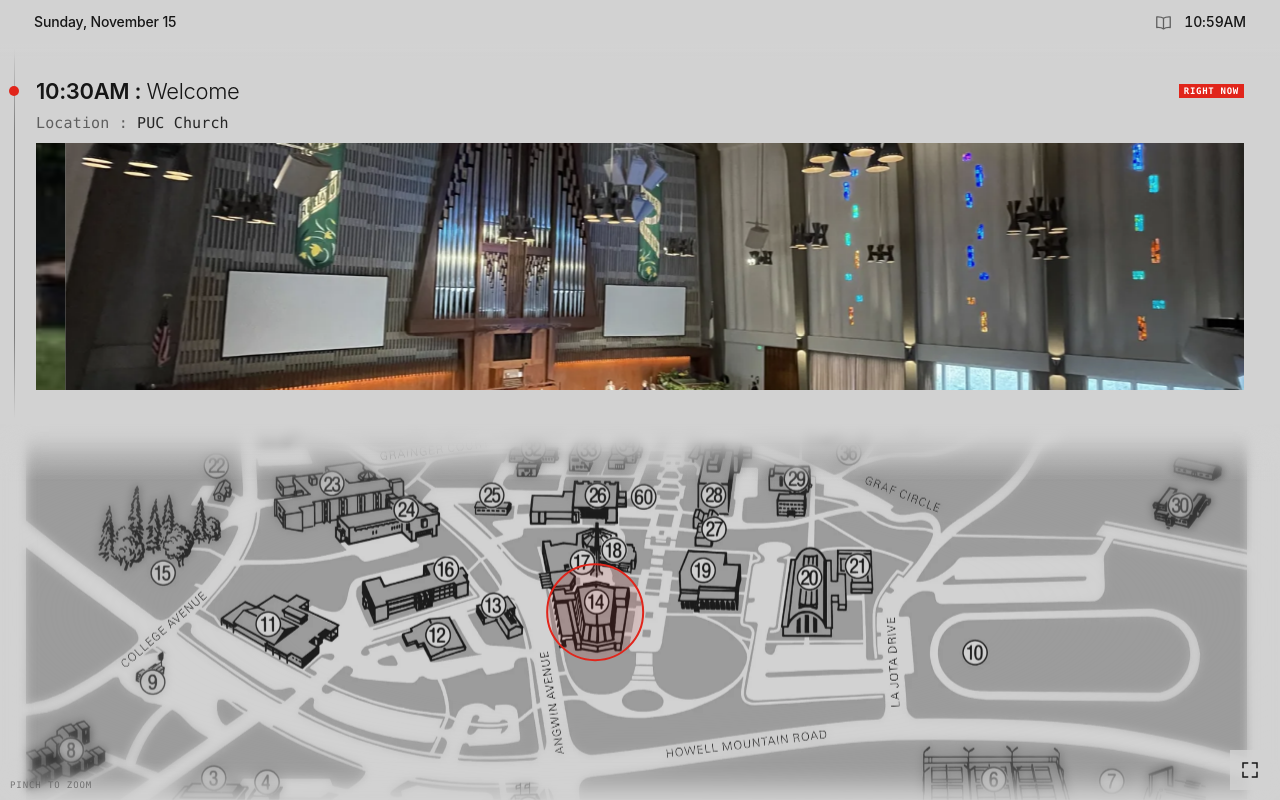
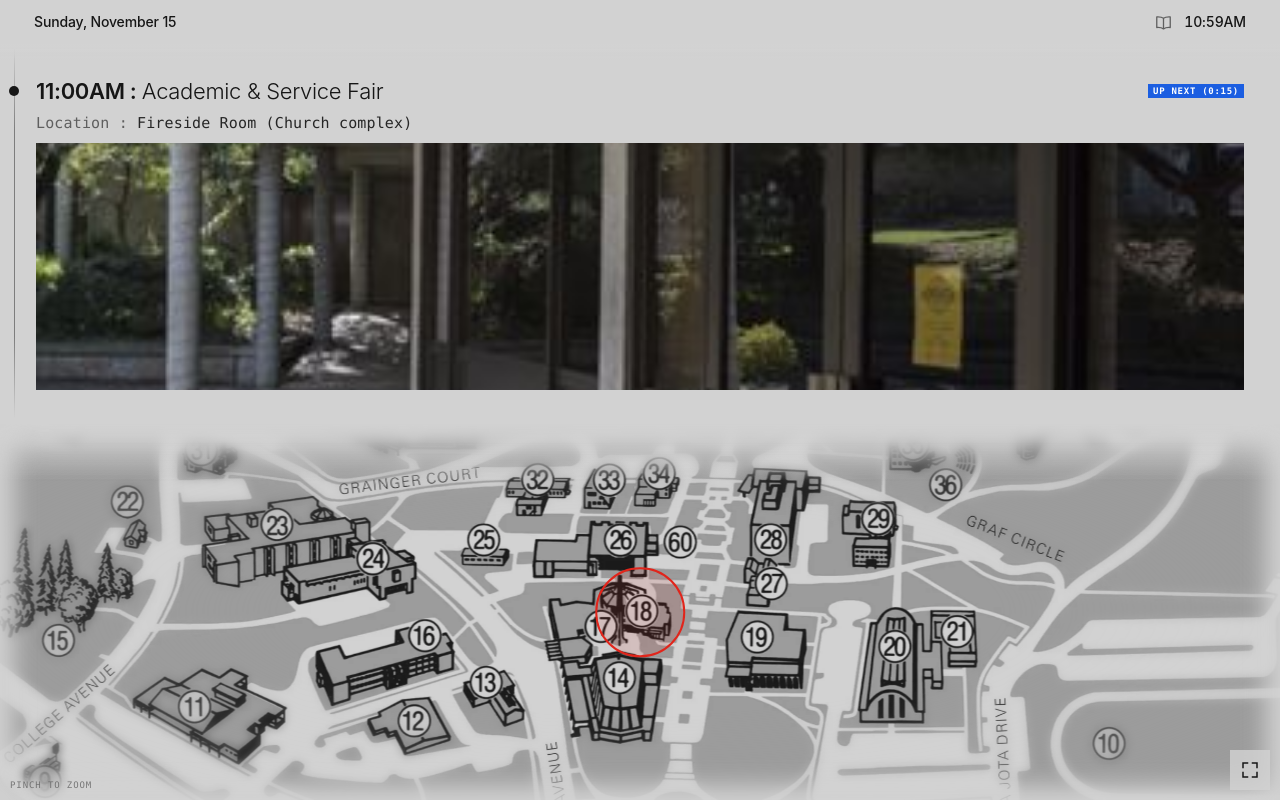
Before and after one commit to logseib/puc-college-days, a plain HTML site: page index.html in a window 1280 px wide. Drawn offline with Linux system fonts and the light colour scheme; no server answers.

Commit message:
Up next badge + 10-min early boot

```diff
--- a/assets/app.js
+++ b/assets/app.js
@@ -16,8 +16,17 @@
  *             on the settled card, then keep alternating; swipe away
  *             resets to the exterior. prefers-reduced-motion crossfades.
  *  3. Now:    on load, jumps to the live event (before the first: first;
- *             after the last: last). A compact "RIGHT NOW" tag sits on the title line of the
- *             live event; the rail dot is red. Both refresh each minute.
+ *             after the last: last). From 10 minutes before the next
+ *             event starts, the landing card is that next event so
+ *             people see what's coming without scrolling. A compact
+ *             "RIGHT NOW" tag still sits on the title line of the
+ *             live event; the rail dot is red. Those are not moved to
+ *             the upcoming card. From 10 minutes before the next start,
+ *             that upcoming card also gets a blue "UP NEXT (m:ss)"
+ *             badge (same shape as RIGHT NOW) with a live countdown;
+ *             at 0 the badge is removed and RIGHT NOW takes over on
+ *             that card, no reload needed. The map frames the card
+ *             that is shown.
  *  Rail:   a fixed fading hairline in the left margin. Dots are fixed
  *             on that rail and driven by scroll position (no time-based
  *             animation). Each bullet travels only ~70px along the line
@@ -99,13 +108,26 @@
     return Object.assign({}, e, { index: i, start, end, places, photo });
   });
 
-  /** Live event with the latest start; else next upcoming; else the last. */
+  /** Live event with the latest start; else next upcoming; else the last.
+   *  Used for the "RIGHT NOW" tag and the red rail dot, which always
+   *  mark the event that is actually happening. */
   function currentIndex(t) {
     let live = -1;
     items.forEach((it, i) => { if (it.start <= t && t < it.end && (live < 0 || it.start >= items[live].start)) live = i; });
     if (live >= 0) return live;
     const next = items.findIndex(it => it.start > t);
     return next >= 0 ? next : items.length - 1;
+  }
+
+  /* Card to open on (and to frame on the map). Same as currentIndex,
+   * except that from 10 minutes before the next event's start the
+   * next event is shown instead. Does not change currentIndex, so
+   * "RIGHT NOW" and the red dot stay on the live event. */
+  const EARLY_MS = 10 * MIN;
+  function focusIndex(t) {
+    const next = items.findIndex(it => it.start > t);
+    if (next >= 0 && t >= items[next].start - EARLY_MS) return next;
+    return currentIndex(t);
   }
 
   /* ---------------- 3. Render ---------------- */
@@ -140,6 +162,7 @@
           '<span class="lead"><span class="when">' + esc(fmtStart(it.start)) + '</span><span class="sep"> :&nbsp;</span></span>' +
           '<span class="name">' + esc(it.title) + "</span>" +
           '<span class="now-tag" aria-hidden="true">Right now</span>' +
+          '<span class="next-tag" aria-hidden="true">Up next</span>' +
         "</h2>" +
         '<div class="where"><span class="where-k">Location :</span> ' + esc(where) + (sub ? '<span class="note">' + esc(sub) + "</span>" : "") +
           (it.note ? '<span class="note">' + esc(it.note) + "</span>" : "") + "</div>" +
@@ -189,20 +212,39 @@
     const day = fmtDay(it.start);
     if (day !== shownDay) { barDate.textContent = day; shownDay = day; }
   }
+  function fmtCountdown(ms) {
+    const sec = Math.max(0, Math.ceil(ms / 1000));
+    return Math.floor(sec / 60) + ":" + String(sec % 60).padStart(2, "0");
+  }
+  /** Index of the next event if it starts within 10 minutes and has not started yet; else -1. */
+  function upNextIndex(t) {
+    const next = items.findIndex(it => it.start > t);
+    if (next >= 0 && t >= items[next].start - EARLY_MS) return next;
+    return -1;
+  }
   function updateRail() {
     const t = now();
+    const soon = upNextIndex(t);
     cards.forEach((c, i) => {
       const isLive = t >= items[i].start && t < items[i].end;
       c.classList.toggle("is-current", isLive);
       const tag = c.querySelector(".now-tag");
       if (tag) tag.setAttribute("aria-hidden", isLive ? "false" : "true");
       dots[i].classList.toggle("is-live", isLive);
+      const isUpNext = i === soon;
+      c.classList.toggle("is-up-next", isUpNext);
+      const nextTag = c.querySelector(".next-tag");
+      if (nextTag) {
+        if (isUpNext) nextTag.textContent = "UP NEXT (" + fmtCountdown(items[i].start - t) + ")";
+        nextTag.setAttribute("aria-hidden", isUpNext ? "false" : "true");
+      }
     });
   }
 
   /* ---------------- Clock ---------------- */
   function tickClock() {
     clock.innerHTML = fmtStart(now()) + (demo ? " <em>demo</em>" : "");
+    updateRail();   // v17: live UP NEXT countdown, and flip to RIGHT NOW at 0
   }
 
   /* ---------------- Scrolling + rail dots ---------------- */
@@ -661,7 +703,10 @@
   function refresh() { showHeader(visibleIndex()); updateRail(); }
 
   /* ---------------- Boot ---------------- */
-  const start = currentIndex(now());
+  /* There is no later auto-return to "now": the minute loop and
+   * visibilitychange only refresh the clock, RIGHT NOW tags, and
+   * red dots (refresh()). Resize re-snaps the already-visible card. */
+  const start = focusIndex(now());
   scrollToIndex(start, false);
   showHeader(start);
   updateRail();
@@ -693,5 +738,5 @@
     armHint();
   });
 
-  window.PUC_DEBUG = { now, items, currentIndex, scrollToIndex, map, titleLandingY, titleCenterY, cardH, syncDots, parkDot, armSlide, resetTracks, armHint, fireHint, clearHint, DOT_TRAVEL, HINT_IDLE, dots, timeline, SLIDE_DWELL, nudge, toggleFull, canHint };
+  window.PUC_DEBUG = { now, items, currentIndex, focusIndex, upNextIndex, scrollToIndex, map, titleLandingY, titleCenterY, cardH, syncDots, parkDot, armSlide, resetTracks, armHint, fireHint, clearHint, DOT_TRAVEL, HINT_IDLE, dots, timeline, SLIDE_DWELL, nudge, toggleFull, canHint };
 })();
--- a/assets/styles.css
+++ b/assets/styles.css
@@ -1,5 +1,5 @@
 /* =====================================================================
- * PUC College Days — styles (v16 : full-screen toggle at map bottom-right; plus in the header)
+ * PUC College Days — styles (v17 : blue UP NEXT countdown badge, same shape as RIGHT NOW)
  * Light gray paper, dark ink. Sticky header is only the date + clock.
  * Event time + title share one line next to the rail bullet. Photos
  * are 3:2. One fixed map in the bottom half of the screen, with the
@@ -13,6 +13,7 @@
   --muted: #5f5f5f;
   --faint: #a6a6a6;
   --red: #e1251b;
+  --blue: #1b5ee1;          /* same saturation/lightness as --red, hue 217 */
   --mono: ui-monospace, "SF Mono", SFMono-Regular, Menlo, Consolas, "Liberation Mono", monospace;
   --sans: -apple-system, BlinkMacSystemFont, "SF Pro Display", "Helvetica Neue", Helvetica, Arial, sans-serif;
   --safe-top: env(safe-area-inset-top, 0px);
@@ -124,7 +125,9 @@ body {
 
 /* One line: "10:00AM : Worship" — time in the title weight, name lighter.
  * If the name is long it wraps into the column beside the time.
- * A compact "RIGHT NOW" tag sits at the end of the first line when live. */
+ * A compact "RIGHT NOW" tag sits at the end of the first line when live.
+ * An "UP NEXT (m:ss)" tag, same shape in blue, sits there on the upcoming
+ * card from 10 minutes before its start until the countdown hits 0. */
 .title {
   margin: 0;
   display: grid;
@@ -137,13 +140,13 @@ body {
 .title .lead { white-space: nowrap; }
 .title .when, .title .sep { font-weight: 600; }
 .title .name { font-weight: 300; min-width: 0; }
-.now-tag {
+.now-tag,
+.next-tag {
   display: none;
   grid-column: 3;
   grid-row: 1;
   align-self: center;
   margin-left: 8px;
-  background: var(--red);
   color: #fff;
   font-family: var(--mono);
   font-size: 9px; font-weight: 600; line-height: 1;
@@ -153,7 +156,10 @@ body {
   white-space: nowrap;
   pointer-events: none;
 }
+.now-tag { background: var(--red); }
+.next-tag { background: var(--blue); }
 .card.is-current .now-tag { display: inline-block; }
+.card.is-up-next .next-tag { display: inline-block; }
 
 .where {
   flex: 0 0 auto;
```
